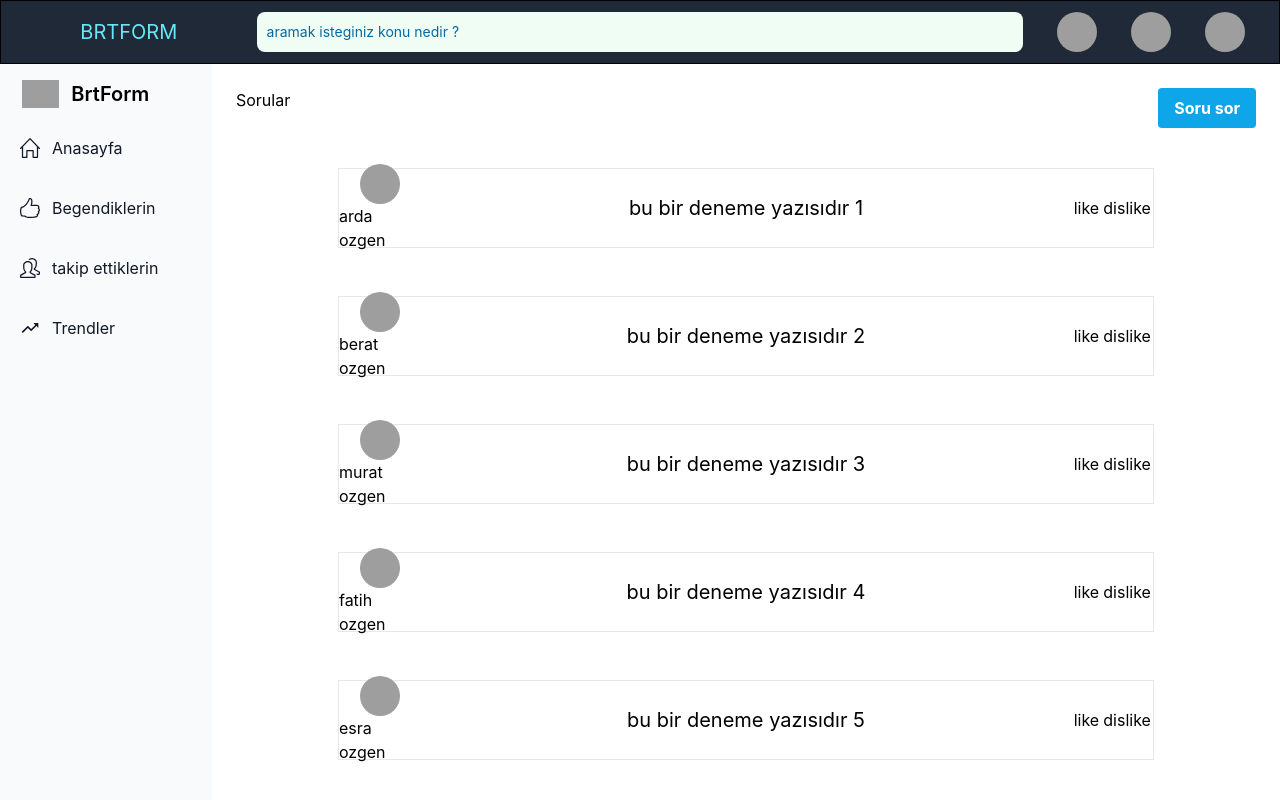
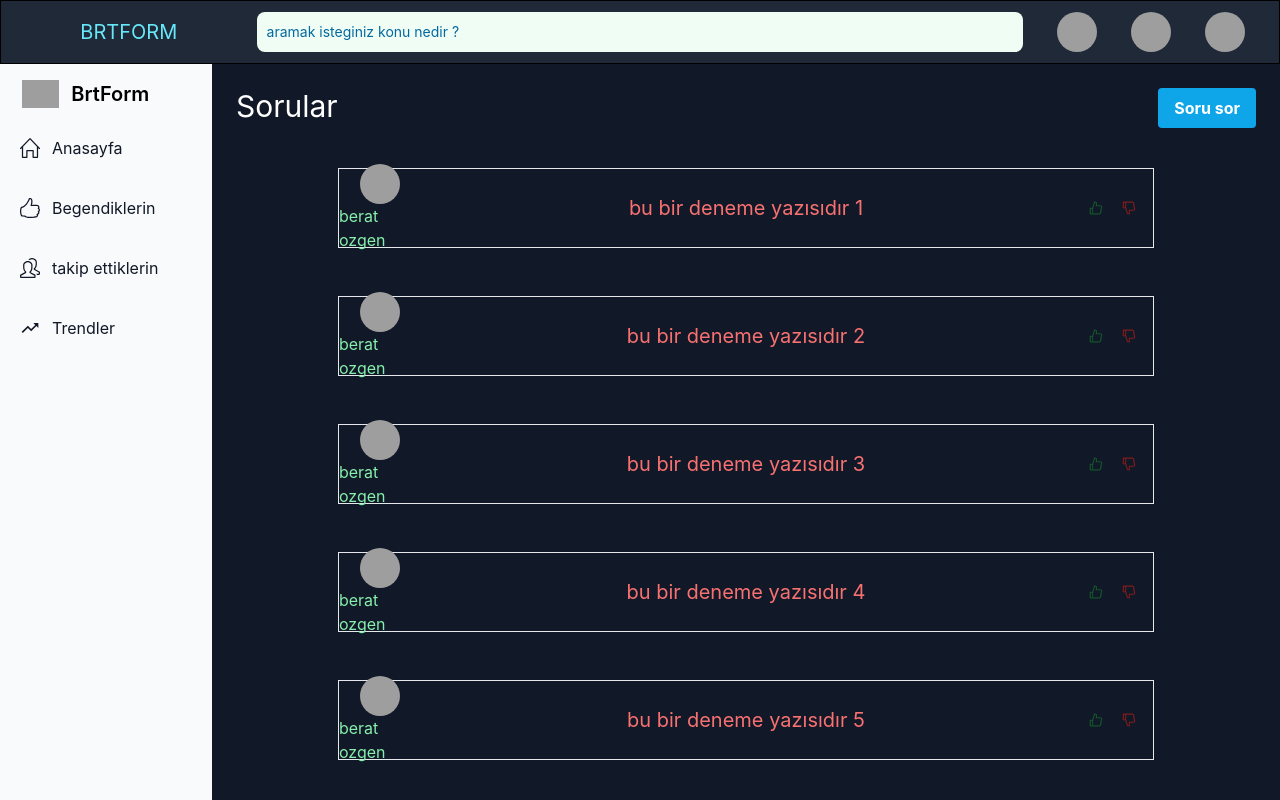
Before and after one commit to Berat-Ozgen/mern-forum, a React (Create React App) app in the folder client/: page / in a window 1280 px wide. Shown: the top 800 px of the page. Built offline with nearby package versions, Linux system fonts and the light colour scheme; grey boxes are pictures that could not be loaded.

Commit message:
css edit
css edit

```diff
--- a/client/src/App.tsx
+++ b/client/src/App.tsx
@@ -6,6 +6,7 @@ import { BrowserRouter, Route, Routes } from "react-router-dom";
 import Questions from "./pages/Questions";
 import Register from "./pages/Register";
 import Login from "./pages/Login";
+import ProfilePages from "./pages/ProfilePages";
 
 const App = () => {
   return (
@@ -18,6 +19,7 @@ const App = () => {
             <Route path="/" element={<Questions />} />
             <Route path="/register" element={<Register />} />
             <Route path="/login" element={<Login />} />
+            <Route path="/profile" element={<ProfilePages />} />
           </Routes>
         </div>
         <Footer />
--- a/client/src/components/question/index.tsx
+++ b/client/src/components/question/index.tsx
@@ -1,4 +1,5 @@
 import React from "react";
+import { AiOutlineDislike, AiOutlineLike } from "react-icons/ai";
 
 interface Iprops {
   name: string;
@@ -13,14 +14,18 @@ const QuestionsCont = ({ name, img, question }: Iprops) => {
         <div>
           <img className="w-10 h-10 rounded-full" src={img} />
         </div>
-        <div>{name}</div>
+        <div className="text-green-300">{name}</div>
       </div>
       <div className="flex flex-[8] h-full justify-center  items-center">
-        <span className="text-xl">{question}</span>
+        <span className="text-xl text-red-400">{question}</span>
       </div>
-      <div className="flex justify-around flex-[1]">
-        <div>like</div>
-        <div>dislike</div>
+      <div className="flex justify-evenly flex-[1]">
+        <div className="text-green-900">
+          <AiOutlineLike />
+        </div>
+        <div className="text-red-900">
+          <AiOutlineDislike />
+        </div>
       </div>
     </div>
   );
--- a/client/src/data.js
+++ b/client/src/data.js
@@ -1,6 +1,6 @@
 export const fakeData = [
   {
-    name: "arda ozgen",
+    name: "berat ozgen",
     img: "https://picsum.photos/200/301",
     question: "bu bir deneme yazısıdır 1 ",
   },
@@ -10,22 +10,22 @@ export const fakeData = [
     question: "bu bir deneme yazısıdır 2 ",
   },
   {
-    name: "murat ozgen",
+    name: "berat ozgen",
     img: "https://picsum.photos/200/302",
     question: "bu bir deneme yazısıdır 3 ",
   },
   {
-    name: "fatih ozgen",
+    name: "berat ozgen",
     img: "https://picsum.photos/200/303",
     question: "bu bir deneme yazısıdır 4 ",
   },
   {
-    name: "esra ozgen",
+    name: "berat ozgen",
     img: "https://picsum.photos/200/304",
     question: "bu bir deneme yazısıdır 5 ",
   },
   {
-    name: "efe ozgen",
+    name: "berat ozgen",
     img: "https://picsum.photos/200/305",
     question: "bu bir deneme yazısıdır 6 ",
   },
--- /dev/null
+++ b/client/src/pages/ProfilePages.tsx
@@ -0,0 +1,25 @@
+import React from "react";
+import QuestionsCont from "../components/question";
+
+const ProfilePages = () => {
+  return (
+    <div className="w-full flex flex-col bg-gray-50 dark:bg-gray-900">
+      <div className="flex flex-1 flex-col justify-evenly items-center">
+        <div>
+          <img
+            className="w-36 h-36 rounded"
+            src="https://picsum.photos/200/305"
+            alt="Default avatar"
+          />
+        </div>
+        <div className="text-green-200 text-4xl">Berat Özgen</div>
+      </div>
+      <div className="flex flex-1">
+        <QuestionsCont />
+      </div>
+      <div className="flex flex-1">3</div>
+    </div>
+  );
+};
+
+export default ProfilePages;
--- a/client/src/pages/Questions.tsx
+++ b/client/src/pages/Questions.tsx
@@ -4,10 +4,10 @@ import { fakeData } from "../data";
 
 const Questions = () => {
   return (
-    <div className="p-6 w-full h-screen flex flex-col flex-nowrap items-center overflow-auto">
+    <div className="p-6 w-full h-screen flex flex-col flex-nowrap items-center overflow-auto bg-gray-900">
       <div className="flex w-full mb-4 justify-between">
-        <div>Sorular</div>{" "}
-        <button className="bg-sky-500 hover:bg-sky-700 text-white font-bold py-2 px-4 rounded">
+        <div className="text-white text-3xl">Sorular</div>{" "}
+        <button className="bg-sky-500 hover:bg-sky-700 text-white font-bold  py-2 px-4 rounded">
           Soru sor
         </button>
       </div>
--- a/client/src/pages/Register.tsx
+++ b/client/src/pages/Register.tsx
@@ -10,12 +10,12 @@ const Register = () => {
             src="https://flowbite.s3.amazonaws.com/blocks/marketing-ui/logo.svg"
             alt="logo"
           />
-          Flowbite
+          BrtForum
         </div>
         <div className="w-full bg-white rounded-lg shadow dark:border md:mt-0 sm:max-w-md xl:p-0 dark:bg-gray-800 dark:border-gray-700">
           <div className="p-6 space-y-4 md:space-y-6 sm:p-8">
             <h1 className="text-xl font-bold leading-tight tracking-tight text-gray-900 md:text-2xl dark:text-white">
-              Create and account
+              Yeni Hesap Oluştur
             </h1>
             <form className="space-y-4 md:space-y-6" action="#">
               <div>
@@ -23,7 +23,7 @@ const Register = () => {
                   form="email"
                   className="block mb-2 text-sm font-medium text-gray-900 dark:text-white"
                 >
-                  Your email
+                  Email
                 </label>
                 <input
                   type="email"
@@ -38,7 +38,7 @@ const Register = () => {
                   form="password"
                   className="block mb-2 text-sm font-medium text-gray-900 dark:text-white"
                 >
-                  Password
+                  Şifre
                 </label>
                 <input
                   type="password"
@@ -53,7 +53,7 @@ const Register = () => {
                   form="confirm-password"
                   className="block mb-2 text-sm font-medium text-gray-900 dark:text-white"
                 >
-                  Confirm password
+                  Şifre Tekrarı
                 </label>
                 <input
                   type="confirm-password"
@@ -77,23 +77,21 @@ const Register = () => {
                     form="terms"
                     className="font-light text-gray-500 dark:text-gray-300"
                   >
-                    I accept the{" "}
-                    <div className="font-medium text-primary-600 hover:underline dark:text-primary-500">
-                      Terms and Conditions
-                    </div>
+                    Koşulları kabul ediyormusun
+                    <div className="font-medium text-primary-600 hover:underline dark:text-primary-500"></div>
                   </label>
                 </div>
               </div>
               <button
                 type="submit"
-                className="w-full text-white bg-primary-600 hover:bg-primary-700 focus:ring-4 focus:outline-none focus:ring-primary-300 font-medium rounded-lg text-sm px-5 py-2.5 text-center dark:bg-primary-600 dark:hover:bg-primary-700 dark:focus:ring-primary-800"
+                className="w-full text-white bg-green-600 hover:bg-primary-700 focus:ring-4 focus:outline-none focus:ring-primary-300 font-medium rounded-lg text-sm px-5 py-2.5 text-center dark:bg-primary-600 dark:hover:bg-primary-700 dark:focus:ring-primary-800"
               >
-                Create an account
+                Hesap oluştur
               </button>
               <p className="text-sm font-light text-gray-500 dark:text-gray-400">
-                Already have an account?{" "}
+                Zaten hesabın var mı ?
                 <div className="font-medium text-primary-600 hover:underline dark:text-primary-500">
-                  Login here
+                  Giriş Yap
                 </div>
               </p>
             </form>
```
